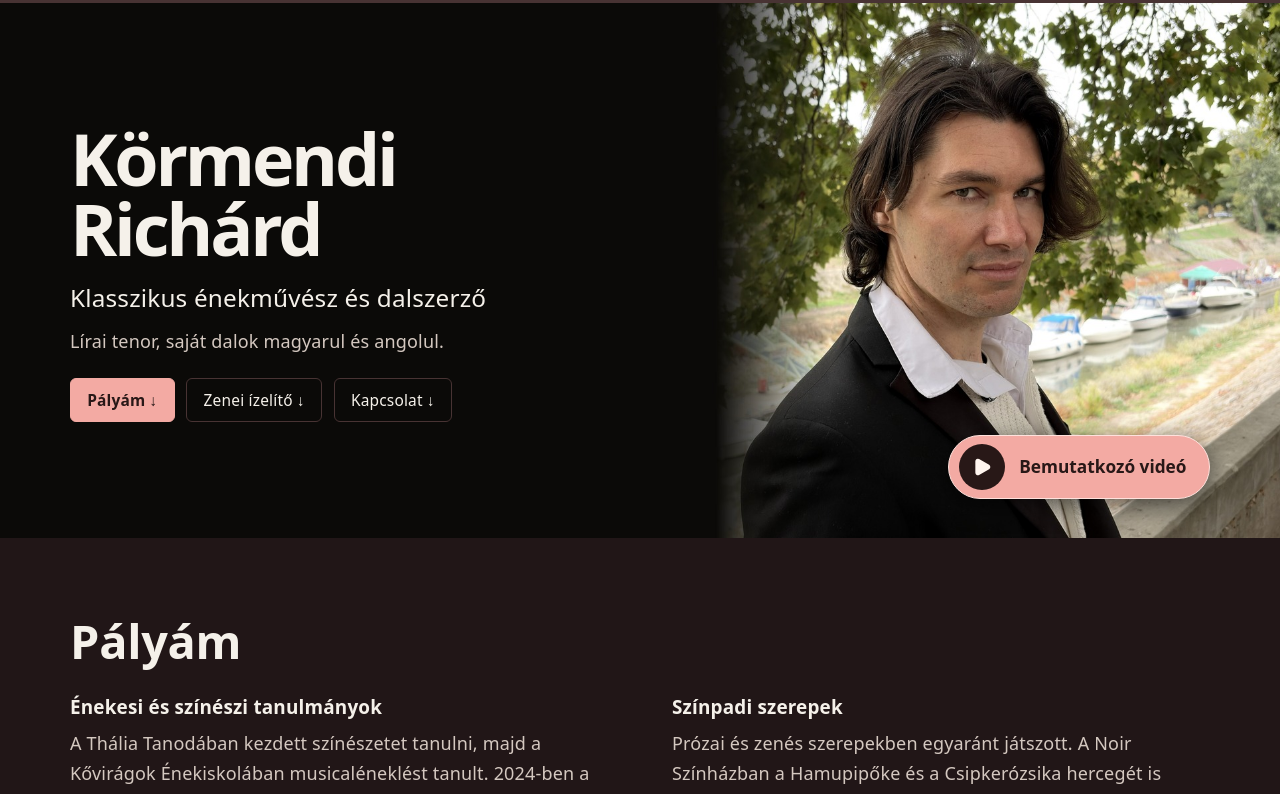
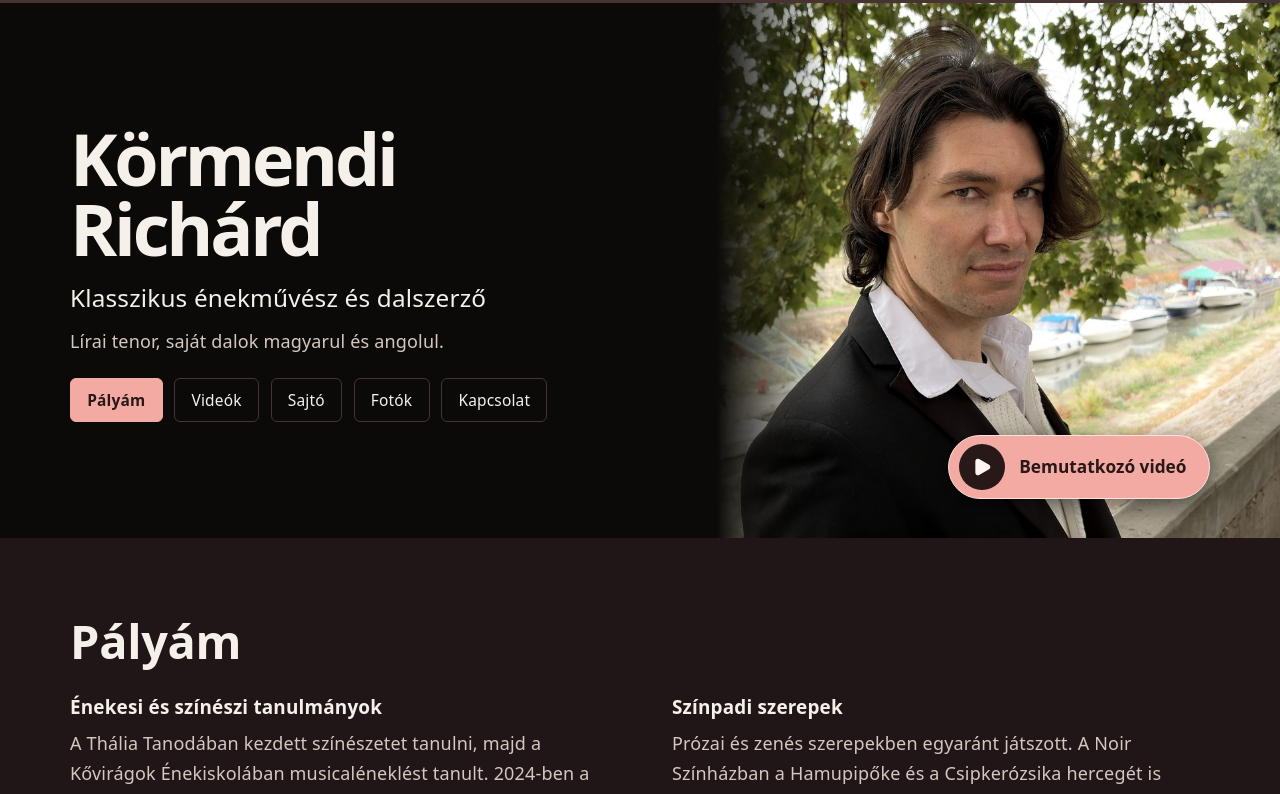
Before and after one commit to rickcircle/richard-kormendi-site, a React (Vite) app: page /bemutatkozas in a window 1280 px wide. Shown: the top 794 px of the page. Built offline with nearby package versions, Linux system fonts and the light colour scheme.

Commit message:
Add section navigation to the artist profile

```diff
--- a/src/pages/ArtistStagePhotos.jsx
+++ b/src/pages/ArtistStagePhotos.jsx
@@ -14,7 +14,7 @@ const stagePhotos = [
 
 export default function ArtistStagePhotos({ lang }) {
   return (
-    <section className="epk-section epk-section-tinted" aria-labelledby="stage-photos-heading">
+    <section id="fotok" className="epk-section epk-section-tinted" aria-labelledby="stage-photos-heading">
       <div className="epk-wrap">
         <h2 id="stage-photos-heading">{lang === "hu" ? "Színpadi fotók" : "Stage photos"}</h2>
         <div className="epk-grid epk-stage-grid">
--- a/src/pages/Epk.jsx
+++ b/src/pages/Epk.jsx
@@ -273,22 +273,25 @@ export default function Epk({ artistProfile = false }) {
                 ? "Lírai tenor, saját dalok magyarul és angolul."
                 : "Lyric tenor with original songs in Hungarian and English."}</p>
             )}
-            <div className="epk-actions">
-              {artistProfile ? (
-                <a className="epk-button epk-button-primary" href="#palyam">{hu ? "Pályám" : "Biography"} ↓</a>
-              ) : (
+            {artistProfile ? (
+              <nav className="epk-actions" aria-label={hu ? "Az oldal tartalma" : "On this page"}>
+                <a className="epk-button epk-button-primary" href="#palyam">{hu ? "Pályám" : "Biography"}</a>
+                <a className="epk-button" href="#videok">{hu ? "Videók" : "Videos"}</a>
+                <a className="epk-button" href="#sajto">{hu ? "Sajtó" : "Press"}</a>
+                <a className="epk-button" href="#fotok">{hu ? "Fotók" : "Photos"}</a>
+                <a className="epk-button" href="#kapcsolat">{hu ? "Kapcsolat" : "Contact"}</a>
+              </nav>
+            ) : (
+              <div className="epk-actions">
                 <a className="epk-button epk-button-primary" href={`mailto:${email}`}
                   onClick={() => track("click", { label: "epk_booking_contact" })}>
                   {hu ? "Fellépés egyeztetése" : "Booking enquiries"}
                 </a>
-              )}
-              <a className="epk-button" href="#videok">
-                {artistProfile ? (hu ? "Zenei ízelítő" : "Music highlights") : (hu ? "Műsorízelítő" : "Watch the showreel")} ↓
-              </a>
-              {artistProfile && (
-                <a className="epk-button" href="#kapcsolat">{hu ? "Kapcsolat" : "Contact"} ↓</a>
-              )}
-            </div>
+                <a className="epk-button" href="#videok">
+                  {hu ? "Műsorízelítő" : "Watch the showreel"} ↓
+                </a>
+              </div>
+            )}
           </div>
         </section>
 
@@ -333,7 +336,7 @@ export default function Epk({ artistProfile = false }) {
           </div>
         </section>
 
-        <section className="epk-section" aria-labelledby="epk-press-heading">
+        <section id={artistProfile ? "sajto" : undefined} className="epk-section" aria-labelledby="epk-press-heading">
           <div className="epk-wrap">
             <h2 id="epk-press-heading">{hu ? "Sajtó és visszajelzések" : "Press and feedback"}</h2>
             <div className="epk-grid epk-press">
@@ -373,7 +376,9 @@ export default function Epk({ artistProfile = false }) {
           </div>
         </section>
 
-        <section className="epk-section epk-section-tinted" aria-labelledby="epk-photos-heading">
+        {artistProfile && <ArtistStagePhotos lang={lang} />}
+
+        <section className={artistProfile ? "epk-section" : "epk-section epk-section-tinted"} aria-labelledby="epk-photos-heading">
           <div className="epk-wrap">
             <h2 id="epk-photos-heading">{hu ? "Letölthető fotók" : "Press photos"}</h2>
             <div className="epk-grid">
@@ -387,8 +392,6 @@ export default function Epk({ artistProfile = false }) {
             </div>
           </div>
         </section>
-
-        {artistProfile && <ArtistStagePhotos lang={lang} />}
 
         <section id={artistProfile ? "kapcsolat" : undefined} className="epk-section epk-contact" aria-labelledby="epk-contact-heading">
           <div className="epk-wrap">
```
